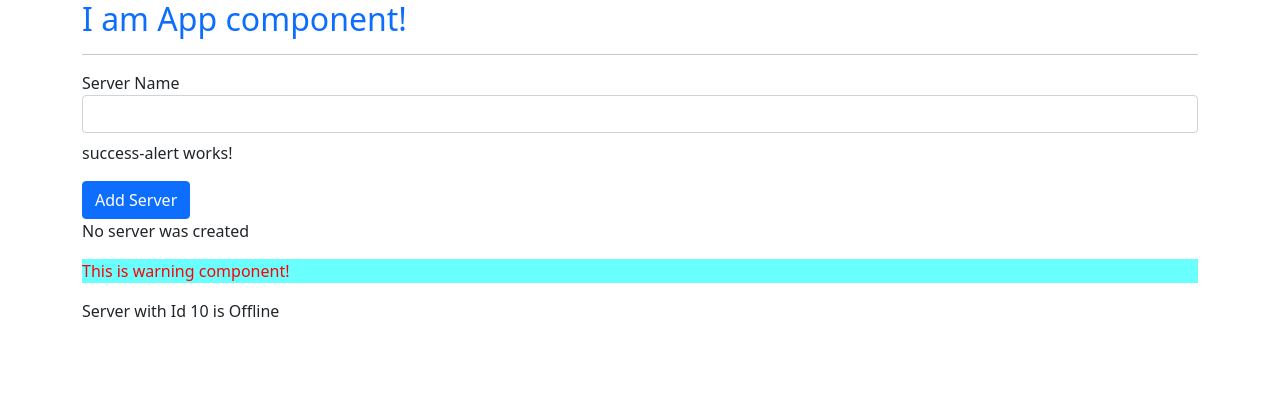
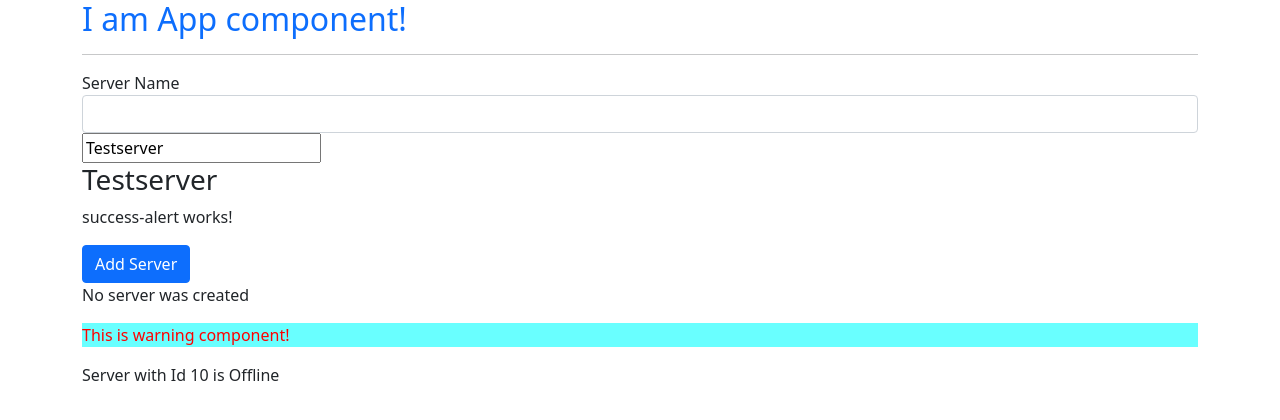
Before and after one commit to anitkumarsingh/angular-practice, an Angular app: page / in a window 1280 px wide. Shown: the top 420 px of the page. Built offline with nearby package versions, Linux system fonts and the light colour scheme.

Commit message:
two way binding with ngModel

```diff
--- a/src/app/app.module.ts
+++ b/src/app/app.module.ts
@@ -1,5 +1,6 @@
 import { NgModule } from '@angular/core';
 import { BrowserModule } from '@angular/platform-browser';
+import {FormsModule} from '@angular/forms';
 
 import { AppComponent } from './app.component';
 import { SuccessAlertComponent } from './success-alert/success-alert.component';
@@ -12,7 +13,8 @@ import { WarningAlertComponent } from './warning-alert/warning-alert.component';
     WarningAlertComponent
   ],
   imports: [
-    BrowserModule
+    BrowserModule,
+    FormsModule
   ],
   providers: [],
   bootstrap: [AppComponent]
--- a/src/app/success-alert/success-alert.component.html
+++ b/src/app/success-alert/success-alert.component.html
@@ -1,5 +1,6 @@
 <label>Server Name</label>
 <input type="text" class="form-control" (input)="onUpdateServer($event)"/>
+<input type="text" [(ngModel)]="serverName">
 <h3>{{serverName}}</h3>
 <p>success-alert works!</p>
 <button [disabled]="!allowNewServer" class="btn btn-primary" (click)="onServerCreation()  ">Add Server</button>
--- a/src/app/success-alert/success-alert.component.ts
+++ b/src/app/success-alert/success-alert.component.ts
@@ -8,7 +8,7 @@ import { Component, OnInit } from '@angular/core';
 export class SuccessAlertComponent implements OnInit {
   allowNewServer = false;
   serverCreationStatus ='No server was created';
-  serverName ='';
+  serverName:string ='Testserver';
   constructor() {
     setTimeout(() => {
       this.allowNewServer =true
```
